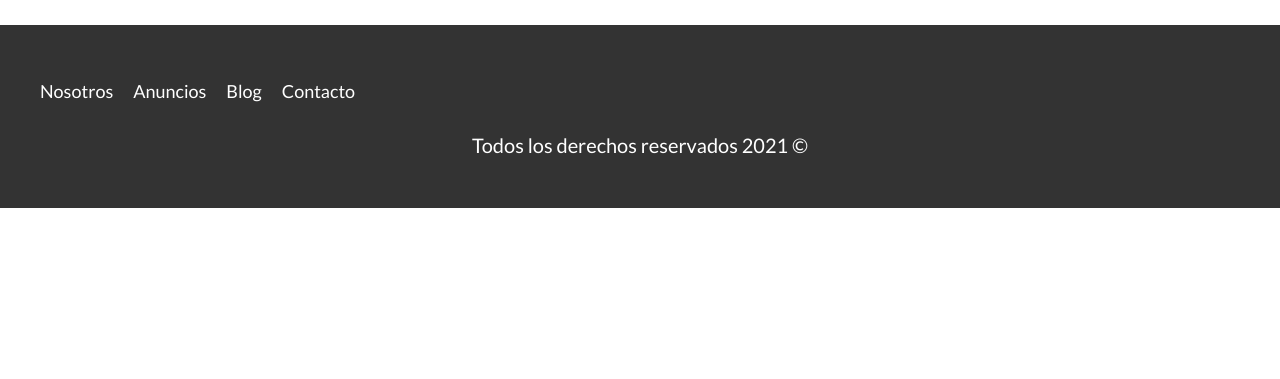
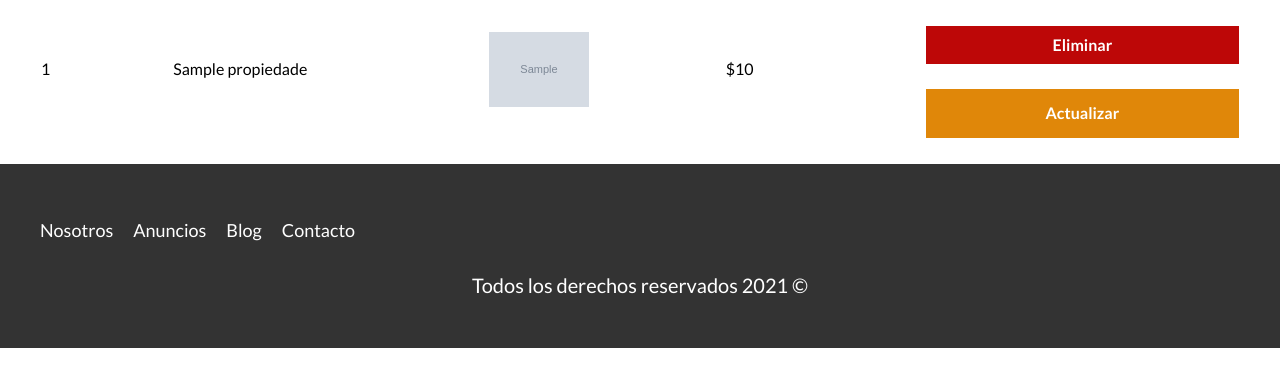
Before and after one commit to RinconJose/Bienes_raices, a PHP site: page /admin in a window 1280 px wide. Shown: the part 421-800 px from the top of the page. Run offline with PHP 8.4, Linux system fonts and the light colour scheme; the visitor is signed in with stand-in values (Sample User, id 1); tables that the repository leaves empty or names only in its code hold one stand-in row (values such as "Sample post"); grey boxes marked "Sample" are stand-in pictures; data that the repository does not hold is empty; some libraries are stand-ins or nearby versions.

Commit message:
mostrando las propiedades en la pagina de admin

```diff
--- a/admin/index.php
+++ b/admin/index.php
@@ -6,7 +6,7 @@
     use App\Propiedad;
 
     // Implementar un método para obtener todas las propiedades
-    $propiedad = Propiedad::all();
+    $propiedades = Propiedad::all();
 
     // Muestra mensaje condicional "Agregado propiedad"
     $respuesta = $_GET['respuesta'] ?? null;
@@ -62,21 +62,21 @@
                 </tr>
             </thead>
             <tbody><!-- Mostrar los resultados de la consulta -->
-            <?php while( $propiedad = mysqli_fetch_assoc( $respuestaConsulta ) ): ?>
+            <?php foreach( $propiedades as $propiedad ): ?>
                 <tr>
-                    <td><?php echo $propiedad['id'] ?></td>
-                    <td><?php echo $propiedad['titulo'] ?></td>
-                    <td><img src="../imagenes/<?php echo $propiedad['imagen'] ?>" class="imagen-tabla" alt=""></td>
-                    <td>$<?php echo $propiedad['precio'] ?></td>
+                    <td><?php echo $propiedad->id; ?></td>
+                    <td><?php echo $propiedad->titulo; ?></td>
+                    <td><img src="../imagenes/<?php echo $propiedad->imagen; ?>" class="imagen-tabla" alt=""></td>
+                    <td>$<?php echo $propiedad->precio; ?></td>
                     <td>
                         <form method="POST" class="w-100">
-                            <input type="hidden" name="id" value="<?php echo $propiedad['id']; ?>">
+                            <input type="hidden" name="id" value="<?php echo $propiedad->id; ?>">
                             <input type="submit" class="boton-rojo-block" value="Eliminar">
                         </form>
-                        <a href="../admin/propiedades/actualizar.php?id=<?php echo $propiedad['id'] ?>" class="boton-amarillo-block">Actualizar</a>
+                        <a href="../admin/propiedades/actualizar.php?id=<?php echo $propiedad->id; ?>" class="boton-amarillo-block">Actualizar</a>
                     </td>
                 </tr>
-            <?php endwhile; ?>
+            <?php endforeach; ?>
             </tbody>
         </table>
 
```
